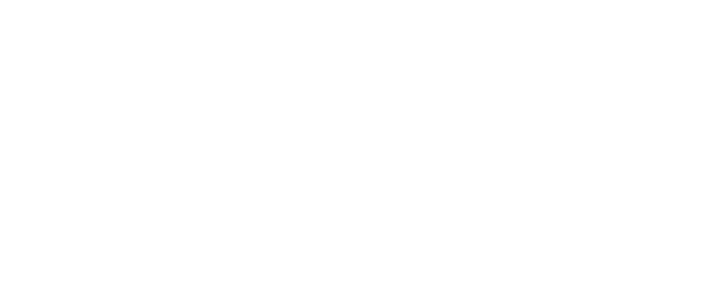
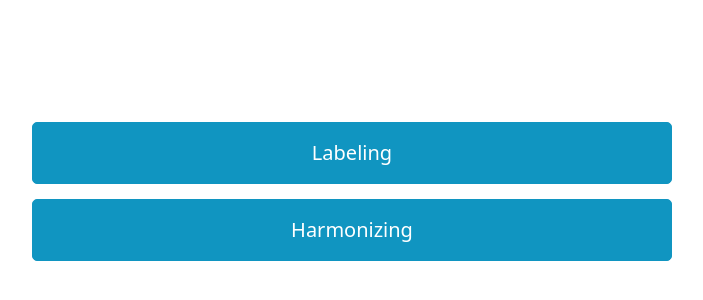
Before and after one commit to l-schulte/cdbs_ghpi_labeling, a SvelteKit app in the folder app/: page /tool in a window 1280 px wide. Shown: the part 164-464 px from the top of the page, without its empty margins (288-991 px from the left). Built offline with nearby package versions, Linux system fonts and the light colour scheme.

Commit message:
adds navigation buttons

```diff
--- a/app/src/routes/tool/+page.svelte
+++ b/app/src/routes/tool/+page.svelte
@@ -4,7 +4,23 @@
 
 <!-- BODY -->
 
+<div class="wrapper">
+	<a href="/tool/label" role="button">Labeling</a>
+	<a href="/tool/harmonize" role="button">Harmonizing</a>
+</div>
+
 <!-- STYLE -->
 
 <style lang="scss">
+	.wrapper {
+		position: absolute;
+		bottom: 45%;
+		left: 25%;
+		width: 50%;
+
+		a {
+			width: 100%;
+			margin-bottom: 15px;
+		}
+	}
 </style>
```
